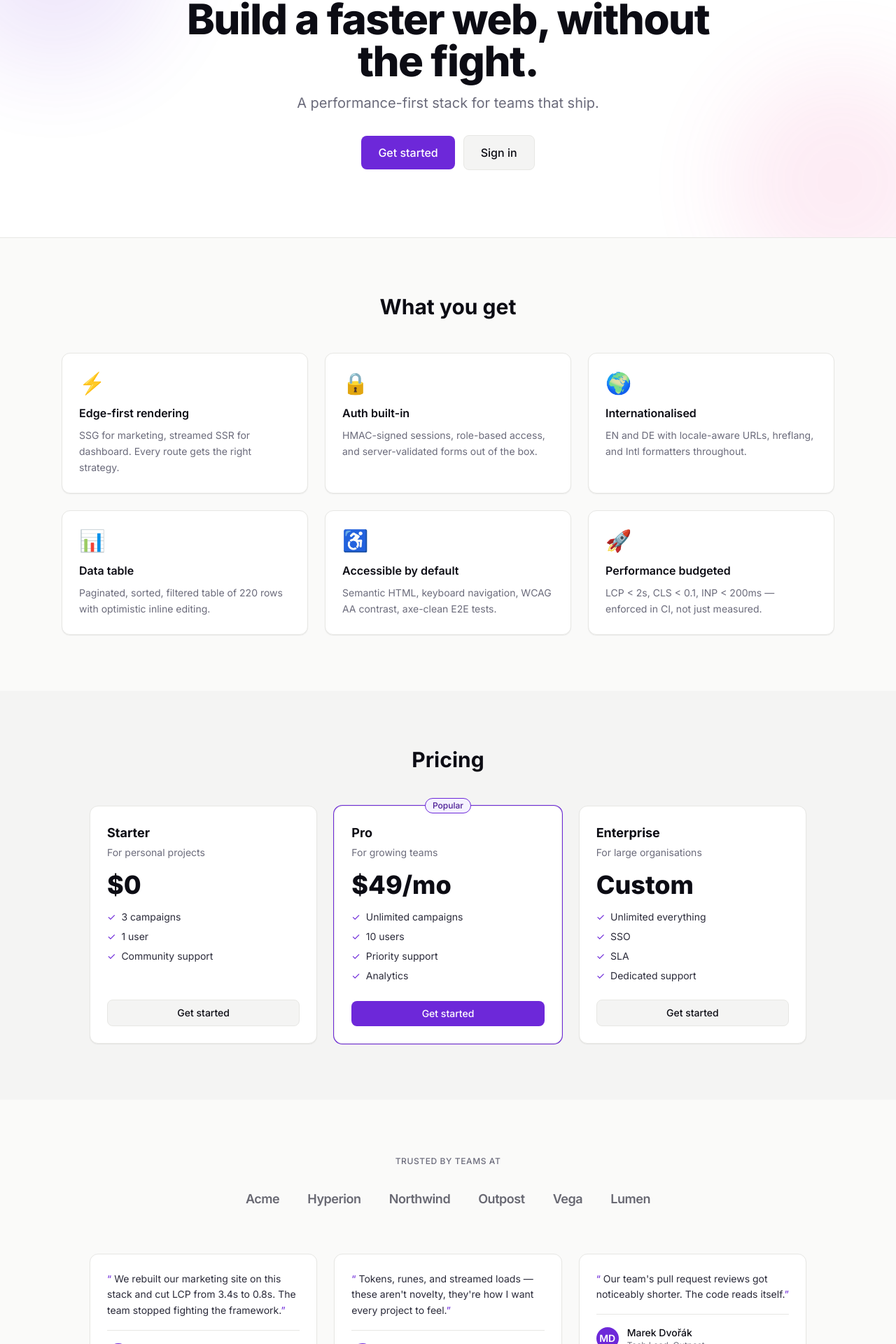
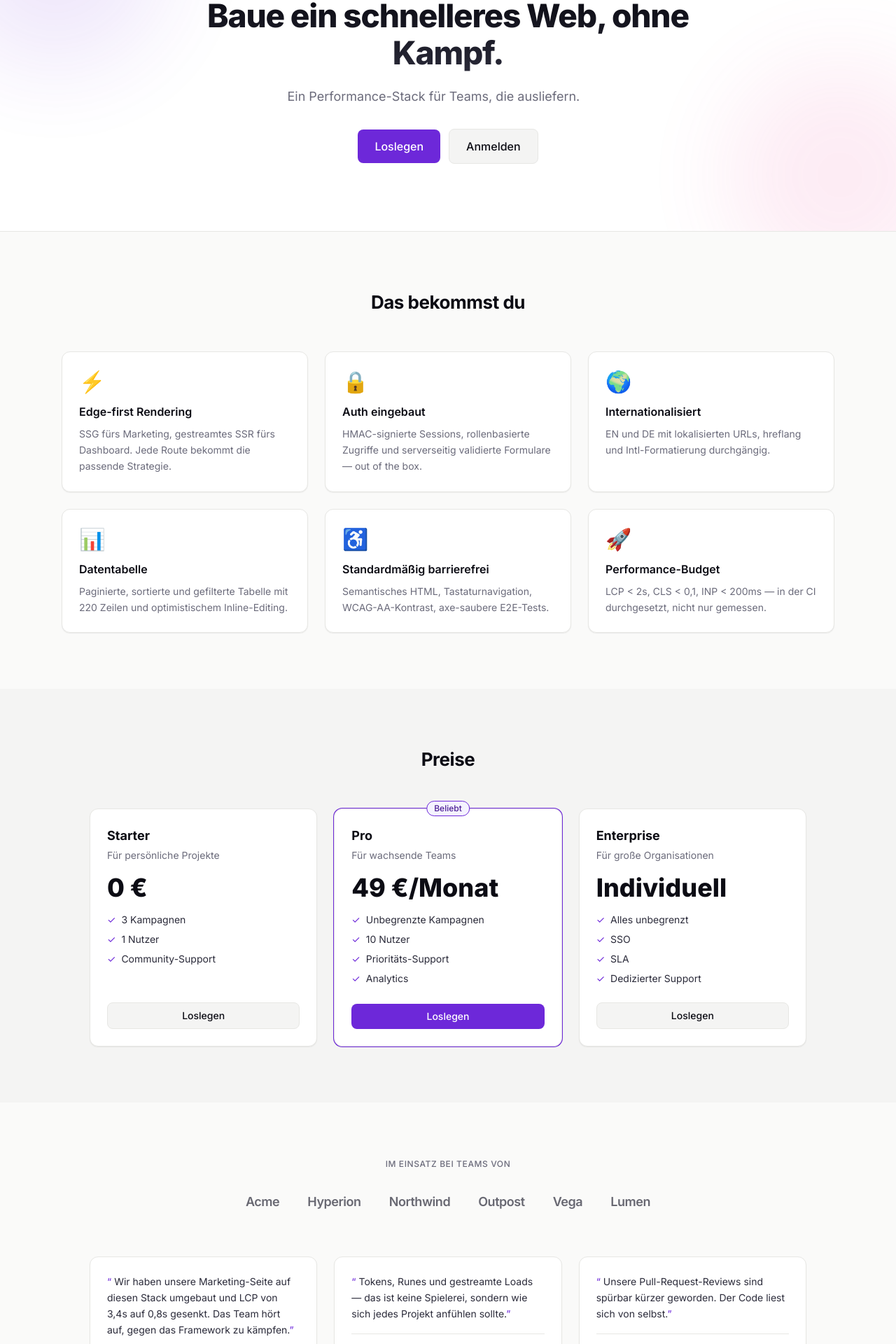
Before and after one commit to MichaelSedov/home-task, a SvelteKit app: page /de in a window 1280 px wide. Shown: the part 198-2118 px from the top of the page at 70% size. Built offline with nearby package versions, Linux system fonts and the light colour scheme.

Commit message:
feat(i18n): URL-based locale + full copy

```diff
--- a/mocks/i18n.de.json
+++ b/mocks/i18n.de.json
@@ -6,10 +6,54 @@
 	"nav.login": "Anmelden",
 	"nav.dashboard": "Dashboard",
 	"nav.logout": "Abmelden",
+	"home.eyebrow": "Bewerbungsaufgabe",
 	"home.hero.title": "Baue ein schnelleres Web, ohne Kampf.",
 	"home.hero.subtitle": "Ein Performance-Stack für Teams, die ausliefern.",
 	"home.hero.cta": "Loslegen",
 	"home.features.title": "Das bekommst du",
+	"home.features.edge.title": "Edge-first Rendering",
+	"home.features.edge.desc": "SSG fürs Marketing, gestreamtes SSR fürs Dashboard. Jede Route bekommt die passende Strategie.",
+	"home.features.auth.title": "Auth eingebaut",
+	"home.features.auth.desc": "HMAC-signierte Sessions, rollenbasierte Zugriffe und serverseitig validierte Formulare — out of the box.",
+	"home.features.i18n.title": "Internationalisiert",
+	"home.features.i18n.desc": "EN und DE mit lokalisierten URLs, hreflang und Intl-Formatierung durchgängig.",
+	"home.features.table.title": "Datentabelle",
+	"home.features.table.desc": "Paginierte, sortierte und gefilterte Tabelle mit 220 Zeilen und optimistischem Inline-Editing.",
+	"home.features.a11y.title": "Standardmäßig barrierefrei",
+	"home.features.a11y.desc": "Semantisches HTML, Tastaturnavigation, WCAG-AA-Kontrast, axe-saubere E2E-Tests.",
+	"home.features.perf.title": "Performance-Budget",
+	"home.features.perf.desc": "LCP < 2s, CLS < 0,1, INP < 200ms — in der CI durchgesetzt, nicht nur gemessen.",
+	"home.pricing.title": "Preise",
+	"home.pricing.popular": "Beliebt",
+	"home.pricing.cta": "Loslegen",
+	"home.pricing.starter.name": "Starter",
+	"home.pricing.starter.price": "0 €",
+	"home.pricing.starter.desc": "Für persönliche Projekte",
+	"home.pricing.starter.f1": "3 Kampagnen",
+	"home.pricing.starter.f2": "1 Nutzer",
+	"home.pricing.starter.f3": "Community-Support",
+	"home.pricing.pro.name": "Pro",
+	"home.pricing.pro.price": "49 €/Monat",
+	"home.pricing.pro.desc": "Für wachsende Teams",
+	"home.pricing.pro.f1": "Unbegrenzte Kampagnen",
+	"home.pricing.pro.f2": "10 Nutzer",
+	"home.pricing.pro.f3": "Prioritäts-Support",
+	"home.pricing.pro.f4": "Analytics",
+	"home.pricing.ent.name": "Enterprise",
+	"home.pricing.ent.price": "Individuell",
+	"home.pricing.ent.desc": "Für große Organisationen",
+	"home.pricing.ent.f1": "Alles unbegrenzt",
+	"home.pricing.ent.f2": "SSO",
+	"home.pricing.ent.f3": "SLA",
+	"home.pricing.ent.f4": "Dedizierter Support",
+	"home.social.heading": "Kundenstimmen",
+	"home.social.trustedBy": "Im Einsatz bei Teams von",
+	"home.social.t1.quote": "Wir haben unsere Marketing-Seite auf diesen Stack umgebaut und LCP von 3,4s auf 0,8s gesenkt. Das Team hört auf, gegen das Framework zu kämpfen.",
+	"home.social.t1.role": "Staff Engineer, Northwind",
+	"home.social.t2.quote": "Tokens, Runes und gestreamte Loads — das ist keine Spielerei, sondern wie sich jedes Projekt anfühlen sollte.",
+	"home.social.t2.role": "Design Engineer, Hyperion",
+	"home.social.t3.quote": "Unsere Pull-Request-Reviews sind spürbar kürzer geworden. Der Code liest sich von selbst.",
+	"home.social.t3.role": "Tech Lead, Outpost",
 	"blog.title": "Texte",
 	"blog.empty": "Keine Beiträge gefunden.",
 	"blog.readMore": "Beitrag lesen",
@@ -22,6 +66,9 @@
 	"login.password": "Passwort",
 	"login.submit": "Anmelden",
 	"login.error": "Ungültige E-Mail oder Passwort.",
+	"login.subtitle": "Gib deine Zugangsdaten ein, um aufs Dashboard zuzugreifen.",
+	"login.emailRequired": "Gib eine gültige E-Mail-Adresse ein.",
+	"login.passwordRequired": "Gib dein Passwort ein.",
 	"dashboard.title": "Dashboard",
 	"dashboard.items.title": "Kampagnen",
 	"dashboard.items.new": "Neue Kampagne",
--- a/mocks/i18n.en.json
+++ b/mocks/i18n.en.json
@@ -6,10 +6,54 @@
 	"nav.login": "Sign in",
 	"nav.dashboard": "Dashboard",
 	"nav.logout": "Sign out",
+	"home.eyebrow": "Take-Home Assignment",
 	"home.hero.title": "Build a faster web, without the fight.",
 	"home.hero.subtitle": "A performance-first stack for teams that ship.",
 	"home.hero.cta": "Get started",
 	"home.features.title": "What you get",
+	"home.features.edge.title": "Edge-first rendering",
+	"home.features.edge.desc": "SSG for marketing, streamed SSR for dashboard. Every route gets the right strategy.",
+	"home.features.auth.title": "Auth built-in",
+	"home.features.auth.desc": "HMAC-signed sessions, role-based access, and server-validated forms out of the box.",
+	"home.features.i18n.title": "Internationalised",
+	"home.features.i18n.desc": "EN and DE with locale-aware URLs, hreflang, and Intl formatters throughout.",
+	"home.features.table.title": "Data table",
+	"home.features.table.desc": "Paginated, sorted, filtered table of 220 rows with optimistic inline editing.",
+	"home.features.a11y.title": "Accessible by default",
+	"home.features.a11y.desc": "Semantic HTML, keyboard navigation, WCAG AA contrast, axe-clean E2E tests.",
+	"home.features.perf.title": "Performance budgeted",
+	"home.features.perf.desc": "LCP < 2s, CLS < 0.1, INP < 200ms — enforced in CI, not just measured.",
+	"home.pricing.title": "Pricing",
+	"home.pricing.popular": "Popular",
+	"home.pricing.cta": "Get started",
+	"home.pricing.starter.name": "Starter",
+	"home.pricing.starter.price": "$0",
+	"home.pricing.starter.desc": "For personal projects",
+	"home.pricing.starter.f1": "3 campaigns",
+	"home.pricing.starter.f2": "1 user",
+	"home.pricing.starter.f3": "Community support",
+	"home.pricing.pro.name": "Pro",
+	"home.pricing.pro.price": "$49/mo",
+	"home.pricing.pro.desc": "For growing teams",
+	"home.pricing.pro.f1": "Unlimited campaigns",
+	"home.pricing.pro.f2": "10 users",
+	"home.pricing.pro.f3": "Priority support",
+	"home.pricing.pro.f4": "Analytics",
+	"home.pricing.ent.name": "Enterprise",
+	"home.pricing.ent.price": "Custom",
+	"home.pricing.ent.desc": "For large organisations",
+	"home.pricing.ent.f1": "Unlimited everything",
+	"home.pricing.ent.f2": "SSO",
+	"home.pricing.ent.f3": "SLA",
+	"home.pricing.ent.f4": "Dedicated support",
+	"home.social.heading": "Customer testimonials",
+	"home.social.trustedBy": "Trusted by teams at",
+	"home.social.t1.quote": "We rebuilt our marketing site on this stack and cut LCP from 3.4s to 0.8s. The team stopped fighting the framework.",
+	"home.social.t1.role": "Staff Engineer, Northwind",
+	"home.social.t2.quote": "Tokens, runes, and streamed loads — these aren't novelty, they're how I want every project to feel.",
+	"home.social.t2.role": "Design Engineer, Hyperion",
+	"home.social.t3.quote": "Our team's pull request reviews got noticeably shorter. The code reads itself.",
+	"home.social.t3.role": "Tech Lead, Outpost",
 	"blog.title": "Writing",
 	"blog.empty": "No posts found.",
 	"blog.readMore": "Read post",
@@ -22,6 +66,9 @@
 	"login.password": "Password",
 	"login.submit": "Sign in",
 	"login.error": "Invalid email or password.",
+	"login.subtitle": "Enter your credentials to access the dashboard.",
+	"login.emailRequired": "Enter a valid email address.",
+	"login.passwordRequired": "Enter your password.",
 	"dashboard.title": "Dashboard",
 	"dashboard.items.title": "Campaigns",
 	"dashboard.items.new": "New campaign",
--- a/src/routes/(marketing)/+layout.server.ts
+++ b/src/routes/(marketing)/+layout.server.ts
@@ -1,7 +1,12 @@
 import type { LayoutServerLoad } from './$types';
-import { loadDict } from '$lib/i18n/dict.js';
+import { loadDict, isLocale } from '$lib/i18n/dict.js';
 
-export const load: LayoutServerLoad = ({ locals }) => {
-	const dict = loadDict(locals.lang);
-	return { lang: locals.lang, theme: locals.theme, dict, user: locals.user };
+// The `[lang]` segment owns the locale; the root marketing layout reads it
+// from the URL so the nav/footer/lang-switcher pick the right dictionary
+// immediately — without depending on the child layout's data.
+export const load: LayoutServerLoad = ({ url, locals }) => {
+	const segment = url.pathname.split('/')[1];
+	const lang = isLocale(segment) ? segment : locals.lang;
+	const dict = loadDict(lang);
+	return { lang, theme: locals.theme, dict, user: locals.user };
 };
--- a/src/routes/(marketing)/[lang]/+page.svelte
+++ b/src/routes/(marketing)/[lang]/+page.svelte
@@ -9,90 +9,67 @@
 	const lang = getLang();
 	const jsonLdTag = `<script type="application/ld+json">${data.jsonLd}<` + `/script>`;
 
-	const features = [
+	// All copy is driven by i18n keys so switching /en ↔ /de re-renders content
+	const features = $derived([
+		{ icon: '⚡', title: t('home.features.edge.title'), desc: t('home.features.edge.desc') },
+		{ icon: '🔒', title: t('home.features.auth.title'), desc: t('home.features.auth.desc') },
+		{ icon: '🌍', title: t('home.features.i18n.title'), desc: t('home.features.i18n.desc') },
+		{ icon: '📊', title: t('home.features.table.title'), desc: t('home.features.table.desc') },
+		{ icon: '♿', title: t('home.features.a11y.title'), desc: t('home.features.a11y.desc') },
+		{ icon: '🚀', title: t('home.features.perf.title'), desc: t('home.features.perf.desc') }
+	]);
+
+	const pricing = $derived([
 		{
-			icon: '⚡',
-			title: 'Edge-first rendering',
-			desc: 'SSG for marketing, streamed SSR for dashboard. Every route gets the right strategy.'
+			name: t('home.pricing.starter.name'),
+			price: t('home.pricing.starter.price'),
+			desc: t('home.pricing.starter.desc'),
+			features: [
+				t('home.pricing.starter.f1'),
+				t('home.pricing.starter.f2'),
+				t('home.pricing.starter.f3')
+			]
 		},
 		{
-			icon: '🔒',
-			title: 'Auth built-in',
-			desc: 'HMAC-signed sessions, role-based access, and server-validated forms out of the box.'
-		},
-		{
-			icon: '🌍',
-			title: 'Internationalised',
-			desc: 'EN and DE with locale-aware URLs, hreflang, and Intl formatters throughout.'
-		},
-		{
-			icon: '📊',
-			title: 'Data table',
-			desc: 'Paginated, sorted, filtered table of 220 rows with optimistic inline editing.'
-		},
-		{
-			icon: '♿',
-			title: 'Accessible by default',
-			desc: 'Semantic HTML, keyboard navigation, WCAG AA contrast, axe-clean E2E tests.'
-		},
-		{
-			icon: '🚀',
-			title: 'Performance budgeted',
-			desc: 'LCP < 2s, CLS < 0.1, INP < 200ms — enforced in CI, not just measured.'
-		}
-	];
-
-	const pricing = [
-		{
-			name: 'Starter',
-			price: '$0',
-			desc: 'For personal projects',
-			features: ['3 campaigns', '1 user', 'Community support']
-		},
-		{
-			name: 'Pro',
-			price: '$49/mo',
-			desc: 'For growing teams',
-			features: ['Unlimited campaigns', '10 users', 'Priority support', 'Analytics'],
+			name: t('home.pricing.pro.name'),
+			price: t('home.pricing.pro.price'),
+			desc: t('home.pricing.pro.desc'),
+			features: [
+				t('home.pricing.pro.f1'),
+				t('home.pricing.pro.f2'),
+				t('home.pricing.pro.f3'),
+				t('home.pricing.pro.f4')
+			],
 			highlight: true
 		},
 		{
-			name: 'Enterprise',
-			price: 'Custom',
-			desc: 'For large organisations',
-			features: ['Unlimited everything', 'SSO', 'SLA', 'Dedicated support']
+			name: t('home.pricing.ent.name'),
+			price: t('home.pricing.ent.price'),
+			desc: t('home.pricing.ent.desc'),
+			features: [
+				t('home.pricing.ent.f1'),
+				t('home.pricing.ent.f2'),
+				t('home.pricing.ent.f3'),
+				t('home.pricing.ent.f4')
+			]
 		}
-	];
+	]);
 
-	const testimonials = [
-		{
-			quote:
-				'We rebuilt our marketing site on this stack and cut LCP from 3.4s to 0.8s. The team stopped fighting the framework.',
-			author: 'Omar Haddad',
-			role: 'Staff Engineer, Northwind'
-		},
-		{
-			quote:
-				"Tokens, runes, and streamed loads — these aren't novelty, they're how I want every project to feel.",
-			author: 'Anna Becker',
-			role: 'Design Engineer, Hyperion'
-		},
-		{
-			quote: "Our team's pull request reviews got noticeably shorter. The code reads itself.",
-			author: 'Marek Dvořák',
-			role: 'Tech Lead, Outpost'
-		}
-	];
+	const testimonials = $derived([
+		{ quote: t('home.social.t1.quote'), author: 'Omar Haddad', role: t('home.social.t1.role') },
+		{ quote: t('home.social.t2.quote'), author: 'Anna Becker', role: t('home.social.t2.role') },
+		{ quote: t('home.social.t3.quote'), author: 'Marek Dvořák', role: t('home.social.t3.role') }
+	]);
 
 	const trustedBy = ['Acme', 'Hyperion', 'Northwind', 'Outpost', 'Vega', 'Lumen'];
 </script>
 
 <svelte:head>
-	<title>Demo Co. — Build a faster web</title>
-	<meta name="description" content="A performance-first stack for teams that ship." />
+	<title>Demo Co. — {t('home.hero.title')}</title>
+	<meta name="description" content={t('home.hero.subtitle')} />
 	<link rel="canonical" href="/{lang}" />
 	<meta property="og:title" content="Demo Co." />
-	<meta property="og:description" content="A performance-first stack for teams that ship." />
+	<meta property="og:description" content={t('home.hero.subtitle')} />
 	<meta property="og:type" content="website" />
 	<link rel="alternate" hreflang="en" href="/en" />
 	<link rel="alternate" hreflang="de" href="/de" />
@@ -114,11 +91,26 @@
 		></div>
 	</div>
 	<div class="relative mx-auto max-w-3xl">
-		<Badge variant="accent" class="mb-4">SvelteKit · TypeScript · Tailwind</Badge>
-		<h1 class="mb-4 text-5xl font-extrabold tracking-tight text-[var(--fg)] md:text-6xl">
+		<!-- eyebrow label — matches brief style -->
+		<div class="mb-4 inline-flex items-center gap-2">
+			<span class="inline-block h-1.5 w-1.5 rounded-full bg-[var(--accent)]"></span>
+			<span
+				class="font-mono text-[11.5px] font-bold uppercase tracking-[0.1em] text-[var(--accent-ink)]"
+			>
+				{t('home.eyebrow')}
+			</span>
+		</div>
+
+		<!-- gradient h1 — bg-clip-text with extra padding to prevent descender clipping -->
+		<h1
+			class="mb-4 bg-gradient-to-b from-[var(--fg)] to-[var(--fg-2)] bg-clip-text text-transparent"
+			style="font-size: clamp(34px, 4.4vw, 46px); font-weight: 800; line-height: 1.15; letter-spacing: -0.025em; padding-bottom: 0.1em;"
+		>
 			{t('home.hero.title')}
 		</h1>
-		<p class="mb-8 text-xl text-[var(--muted)]">{t('home.hero.subtitle')}</p>
+		<p class="mb-8 max-w-[64ch] text-[18px] leading-[1.62] text-[var(--muted)]">
+			{t('home.hero.subtitle')}
+		</p>
 		<div class="flex flex-wrap items-center justify-center gap-3">
 			<a
 				href="/{lang}/blog"
@@ -130,7 +122,7 @@
 				href="/login"
 				class="inline-flex items-center justify-center gap-2 rounded-[var(--radius-sm)] border border-[var(--border)] bg-[var(--bg-soft)] px-6 py-3 text-base font-medium text-[var(--fg)] transition-all duration-150 hover:bg-[var(--border)] active:scale-[0.98]"
 			>
-				Sign in
+				{t('nav.login')}
 			</a>
 		</div>
 	</div>
@@ -138,7 +130,10 @@
 
 <!-- Features -->
 <section aria-labelledby="features-heading" class="mx-auto max-w-6xl px-6 py-20">
-	<h2 id="features-heading" class="mb-12 text-center text-3xl font-bold text-[var(--fg)]">
+	<h2
+		id="features-heading"
+		class="mb-12 text-center text-[26px] font-bold tracking-[-0.018em] text-[var(--fg)]"
+	>
 		{t('home.features.title')}
 	</h2>
 	<ul class="grid gap-6 sm:grid-cols-2 lg:grid-cols-3" role="list">
@@ -157,8 +152,11 @@
 <!-- Pricing -->
 <section aria-labelledby="pricing-heading" class="bg-[var(--bg-soft)] px-6 py-20">
 	<div class="mx-auto max-w-5xl">
-		<h2 id="pricing-heading" class="mb-12 text-center text-3xl font-bold text-[var(--fg)]">
-			Pricing
+		<h2
+			id="pricing-heading"
+			class="mb-12 text-center text-[26px] font-bold tracking-[-0.018em] text-[var(--fg)]"
+		>
+			{t('home.pricing.title')}
 		</h2>
 		<div class="grid gap-6 md:grid-cols-3">
 			{#each pricing as plan (plan.name)}
@@ -168,7 +166,8 @@
 						: ''}"
 				>
 					{#if plan.highlight}
-						<Badge variant="accent" class="absolute -top-3 left-1/2 -translate-x-1/2">Popular</Badge
+						<Badge variant="accent" class="absolute -top-3 left-1/2 -translate-x-1/2"
+							>{t('home.pricing.popular')}</Badge
 						>
 					{/if}
 					<h3 class="text-lg font-bold text-[var(--fg)]">{plan.name}</h3>
@@ -188,7 +187,7 @@
 							? 'bg-[var(--accent)] text-white hover:opacity-90'
 							: 'border border-[var(--border)] bg-[var(--bg-soft)] text-[var(--fg)] hover:bg-[var(--border)]'}"
 					>
-						Get started
+						{t('home.pricing.cta')}
 					</a>
 				</Card>
 			{/each}
@@ -199,10 +198,10 @@
 <!-- Social proof -->
 <section aria-labelledby="social-proof-heading" class="px-6 py-20">
 	<div class="mx-auto max-w-5xl">
-		<h2 id="social-proof-heading" class="sr-only">Customer testimonials</h2>
+		<h2 id="social-proof-heading" class="sr-only">{t('home.social.heading')}</h2>
 
 		<p class="mb-8 text-center text-xs font-medium uppercase tracking-wider text-[var(--muted)]">
-			Trusted by teams at
+			{t('home.social.trustedBy')}
 		</p>
 		<ul
 			class="mb-16 flex flex-wrap items-center justify-center gap-x-10 gap-y-4 opacity-70"
```
Also changed, not shown: src/routes/(marketing)/[lang]/+layout.server.ts (+5 -6 lines).
